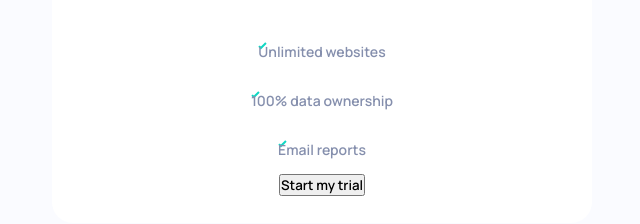
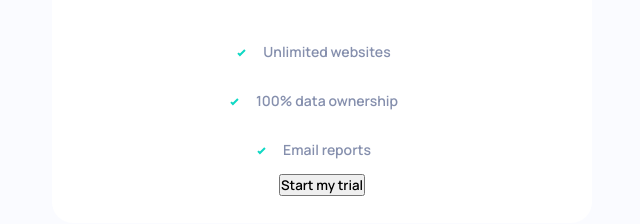
Before and after one commit to Clau4774/interactive-princing-practice, a plain HTML site: page index.html in a window 1280 px wide. Shown: the part 551-775 px from the top of the page, 318-958 px from the left. Drawn offline with Linux system fonts and the light colour scheme.

Commit message:
Finish the list of the footer section, starting whit the start my trial button

```diff
--- a/index.html
+++ b/index.html
@@ -31,11 +31,11 @@
         <input type="checkbox"  class="form-component__input-checkbox">
         <p>Yearly Billing <span class="form-component__discount">-25%</span></p>
       </div>
-      <div class="form-component__footer-flex-container">
-          <p class="tick">Unlimited websites</p>
-          <p class="tick">100% data ownership</p>
-          <p class="tick">Email reports</p>
-      </div>
+          <ul class="form-component__footer-flex-container">
+            <li>Unlimited websites</li>
+            <li>100% data ownership</li>
+            <li>Email reports</li>
+          </ul>
         <button class="form-component__button">Start my trial</button>
     </form>
   </div>
--- a/styles/style.css
+++ b/styles/style.css
@@ -217,15 +217,12 @@ body {
 .form-component__footer-flex-container {
     display: flex;
     flex-direction: column;
-    justify-content: space-between;
+    list-style-image: url(../images/icon-check.svg);
     font-size: 1.4rem;
+
 }
 
-.form-component__footer-flex-container p {
+.form-component__footer-flex-container li {
     margin: 1.5rem auto;
+    padding-left:1rem;
 }
-
-.tick {
-    background: url(../images/icon-check.svg) no-repeat;
-
-}
```
